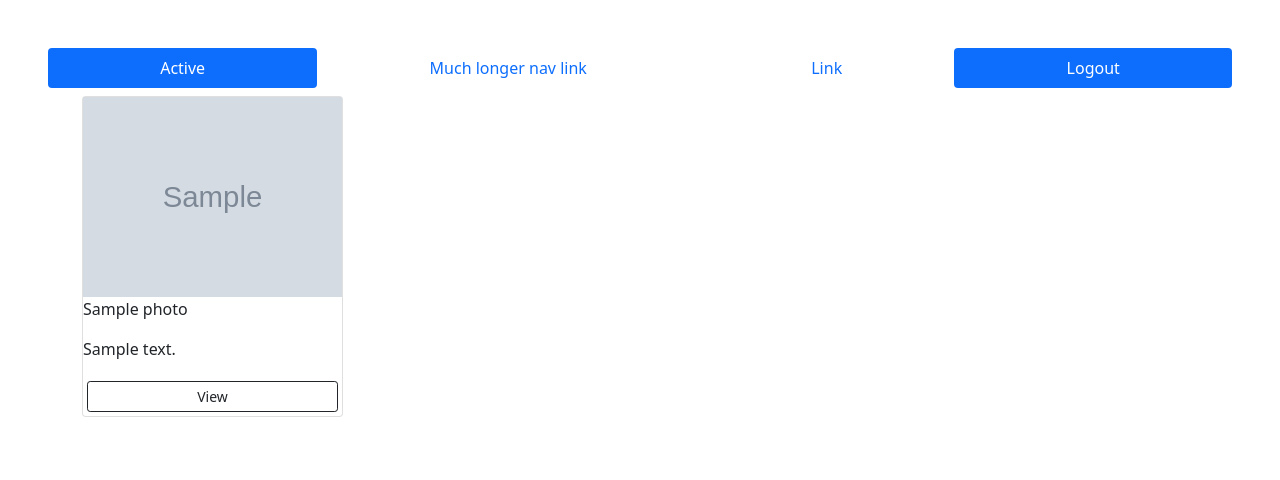
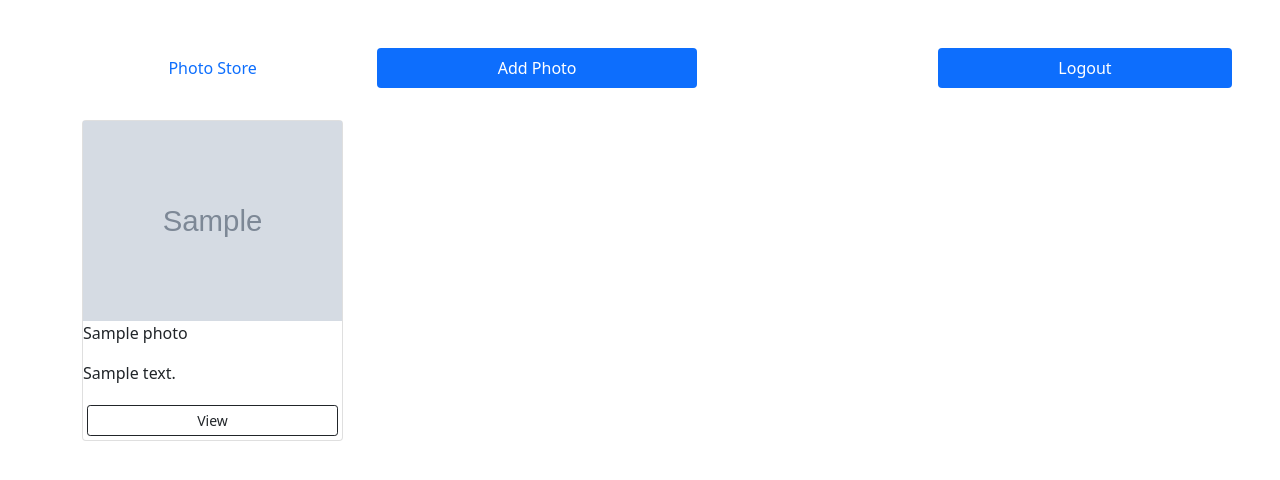
Before and after one commit to alvienzo720/Gallrey_Store, a Django app: template photolibrary/templates/photolibrary/home.html in a window 1280 px wide. Shown: the top 480 px of the page. Run offline with Django 3.2, Linux system fonts and the light colour scheme; the template is opened without the code that fills it: most values are stand-ins (such as "Sample title", 1, 10 or a date in 2020); grey boxes marked "Sample" are stand-in pictures.

Commit message:
Add styles to Home and Add Photo template

```diff
--- a/photolibrary/templates/photolibrary/home.html
+++ b/photolibrary/templates/photolibrary/home.html
@@ -22,29 +22,27 @@
 <body class="m-5">
     <ul class="nav nav-pills nav-fill">
         <li class="nav-item">
-            <a class="nav-link active" aria-current="page" href="#">Active</a>
+            <a class="nav-link" aria-current="page" href="#">Photo Store</a>
         </li>
         <li class="nav-item">
-            <a class="nav-link" href="#">Much longer nav link</a>
+            <a class="nav-link active" href="{% url 'createPhoto' %}">Add Photo</a>
         </li>
         <li class="nav-item">
-            <a class="nav-link" href="#">Link</a>
+            <a class="nav-link" href="#"></a>
         </li>
         <li class="nav-item">
-            <a class="nav-link active" href="#" tabindex="-1"">Logout</a>
+            <a class="nav-link active" href="{% url 'logout' %}" tabindex="-1"">Logout</a>
         </li>
     </ul>
-
+<br>
 
     <div class=" container">
-                <div class="row">
-                    <div class="col-md-3">
-                        {% if request.user.is_authenticated %}
-                        <p>Hello {{request.user}} Welcome Back</p>
-                        {% endif %}
+                {% if request.user.is_authenticated %}
+                <div class="alert alert-success" role="alert">
+                    <p>Hello {{request.user}} Welcome Back</p>
+                </div>
+                {% endif %}
 
-                    </div>
-                </div>
                 <div class="row">
                     <div class="col-md-9">
                         <div class="row">
```
Also changed, not shown: photolibrary/templates/photolibrary/password_reset.html (+38 -7 lines).
